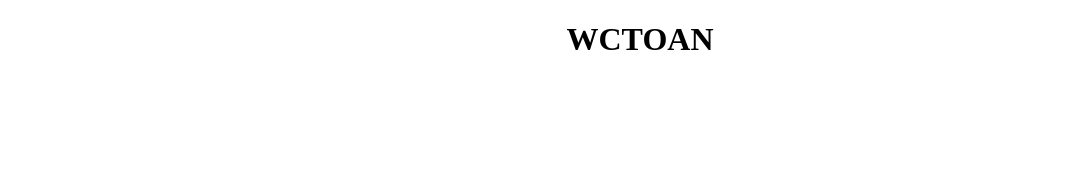
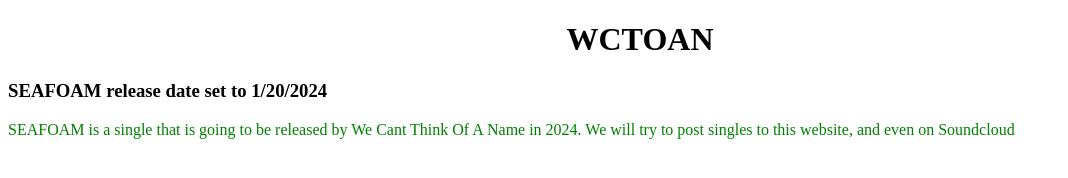
Before and after one commit to wctoan/wctoan, a plain HTML site: page index.html in a window 1280 px wide. Shown: the whole page, without its empty margins (0-1068 px from the left). Drawn offline with Linux system fonts and the light colour scheme.

Commit message:
Update index.html

```diff
--- a/index.html
+++ b/index.html
@@ -1,12 +1,12 @@
 <!DOCTYPE html>
 <html>
 <head>
-<title>wctoan</title>
-<center><h1>WCTOAN</h1></center>
+  <title>wctoan</title>
+  <center><h1>WCTOAN</h1></center>
 </head>
-
 <body>
-
+  <h3>SEAFOAM release date set to 1/20/2024</h3>
+  <p style="color:green;">SEAFOAM is a single that is going to be released by We Cant Think Of A Name in 2024. We will try to post singles to this website, and even on Soundcloud</p>
 </body>
 
 </html>
```
